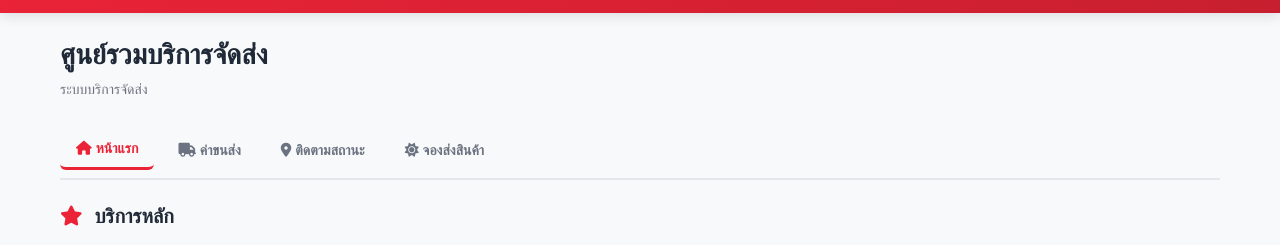
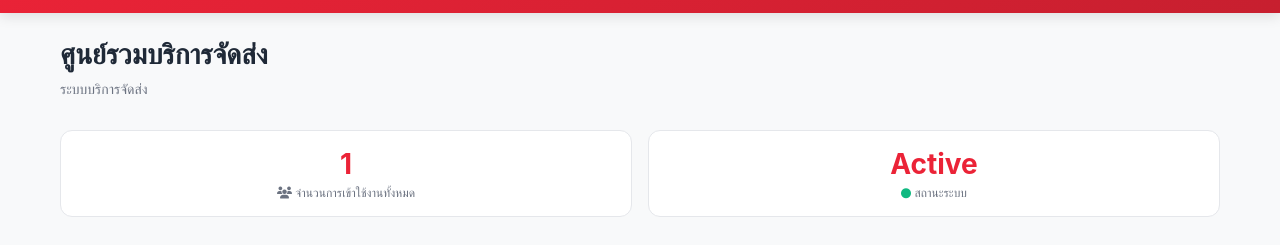
Before and after one commit to AeryAdunwit/Frieght, a plain HTML site: page index.html in a window 1280 px wide. Shown: the part 59-304 px from the top of the page. Drawn offline with Linux system fonts and the light colour scheme; no server answers.

Commit message:
Add visit counter and system status UI

```diff
--- a/index.html
+++ b/index.html
@@ -569,6 +569,18 @@
       <p>ระบบบริการจัดส่ง</p>
     </div>
 
+    <!-- STATS -->
+    <div class="stats">
+      <div class="stat">
+        <div id="visit-count" class="stat-number">0</div>
+        <div class="stat-label"><i class="fas fa-users"></i> จำนวนการเข้าใช้งานทั้งหมด</div>
+      </div>
+      <div class="stat">
+        <div class="stat-number">Active</div>
+        <div class="stat-label"><i class="fas fa-circle" style="color: var(--success); font-size: 10px;"></i> สถานะระบบ</div>
+      </div>
+    </div>
+
     <!-- TABS -->
     <div class="tabs">
       <button class="tab-btn active" onclick="switchTab('main')">
@@ -1022,6 +1034,15 @@
         chatBox.style.maxHeight = '';
       }
     }
+
+    // ═══ TRACKING COUNT ═══
+    function initTracking() {
+      let visitCount = parseInt(localStorage.getItem('visits') || '0') + 1;
+      localStorage.setItem('visits', visitCount);
+      const visitCountEl = document.getElementById('visit-count');
+      if (visitCountEl) visitCountEl.textContent = visitCount.toLocaleString();
+    }
+    document.addEventListener('DOMContentLoaded', initTracking);
   </script>
 </body>
 </html>
```
